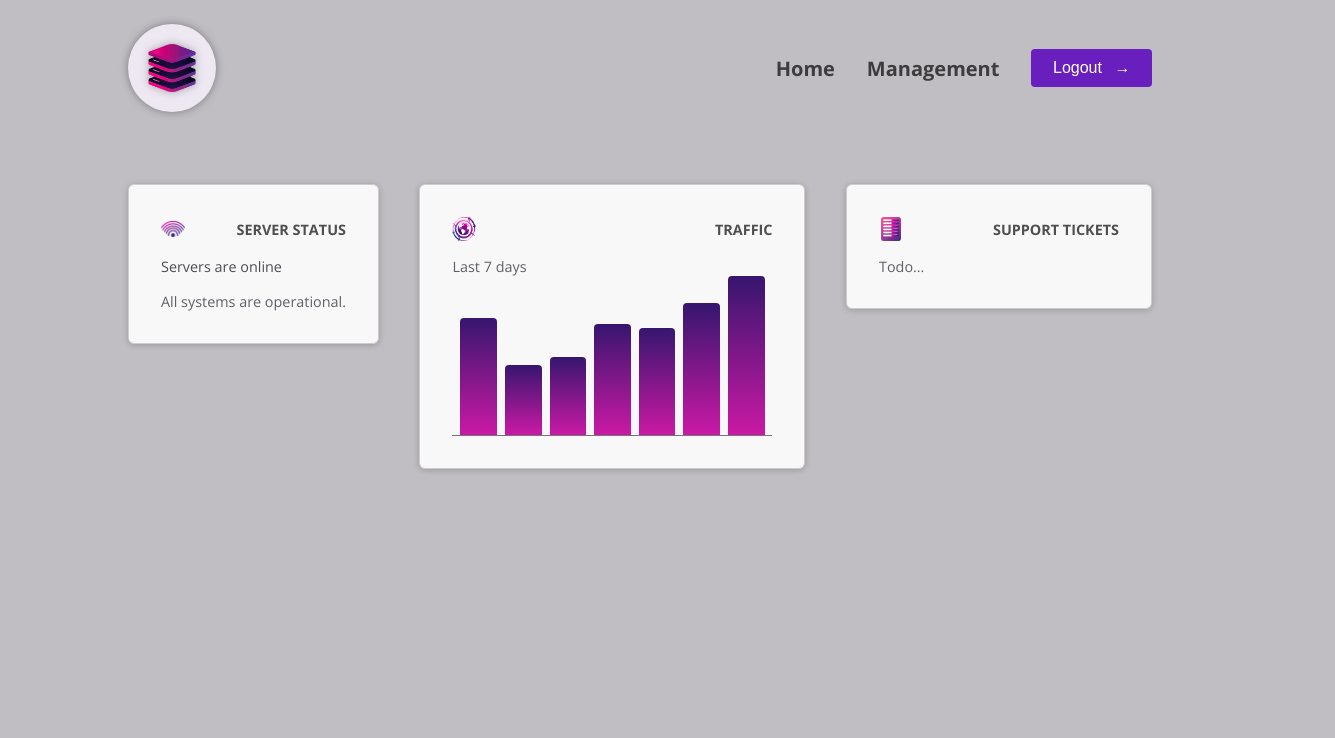
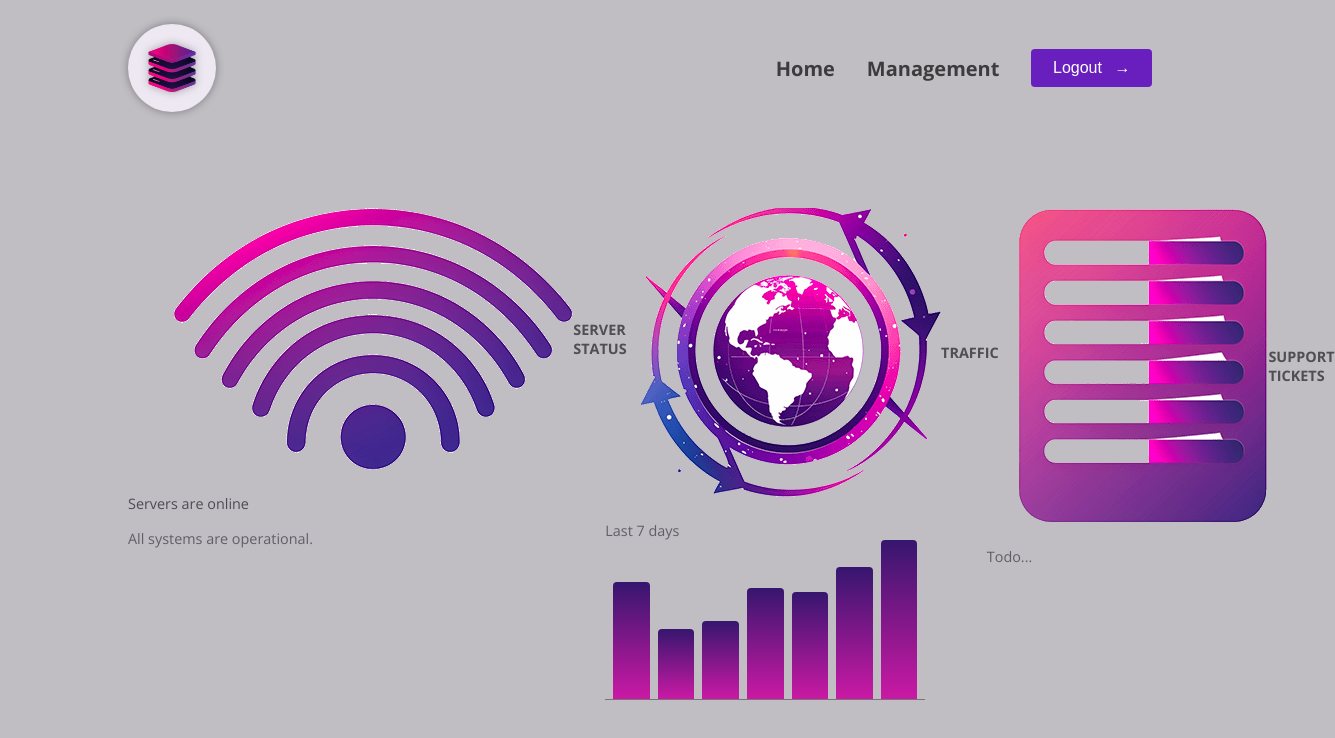
Before and after one commit to raseward14/ticketing-app, an Angular app: page / in a window 1280 px wide. Shown: the top 738 px of the page, 1335 px wide, since content can reach past the window. Built offline with nearby package versions, Linux system fonts and the light colour scheme.

Commit message:
created dashboard item component to wrap each dashboard item and include repeated markup from AppComponent

```diff
--- a/src/app/app.component.html
+++ b/src/app/app.component.html
@@ -2,16 +2,8 @@
 
 <main>
   <div id="dashboard">
-    <div class="dashboard-item">
       <app-server-status />
-    </div>
-
-    <div class="dashboard-item">
       <app-traffic />
-    </div>
-
-    <div class="dashboard-item">
       <app-tickets />
-    </div>
   </div>
 </main>
```
Also changed, not shown: src/app/dashboard/dashboard-item/dashboard-item.component.html (added, +8 -0 lines), src/app/dashboard/dashboard-item/dashboard-item.component.ts (added, +12 -0 lines), src/app/dashboard/dashboard-item/dashboard-item.component.css (added).
